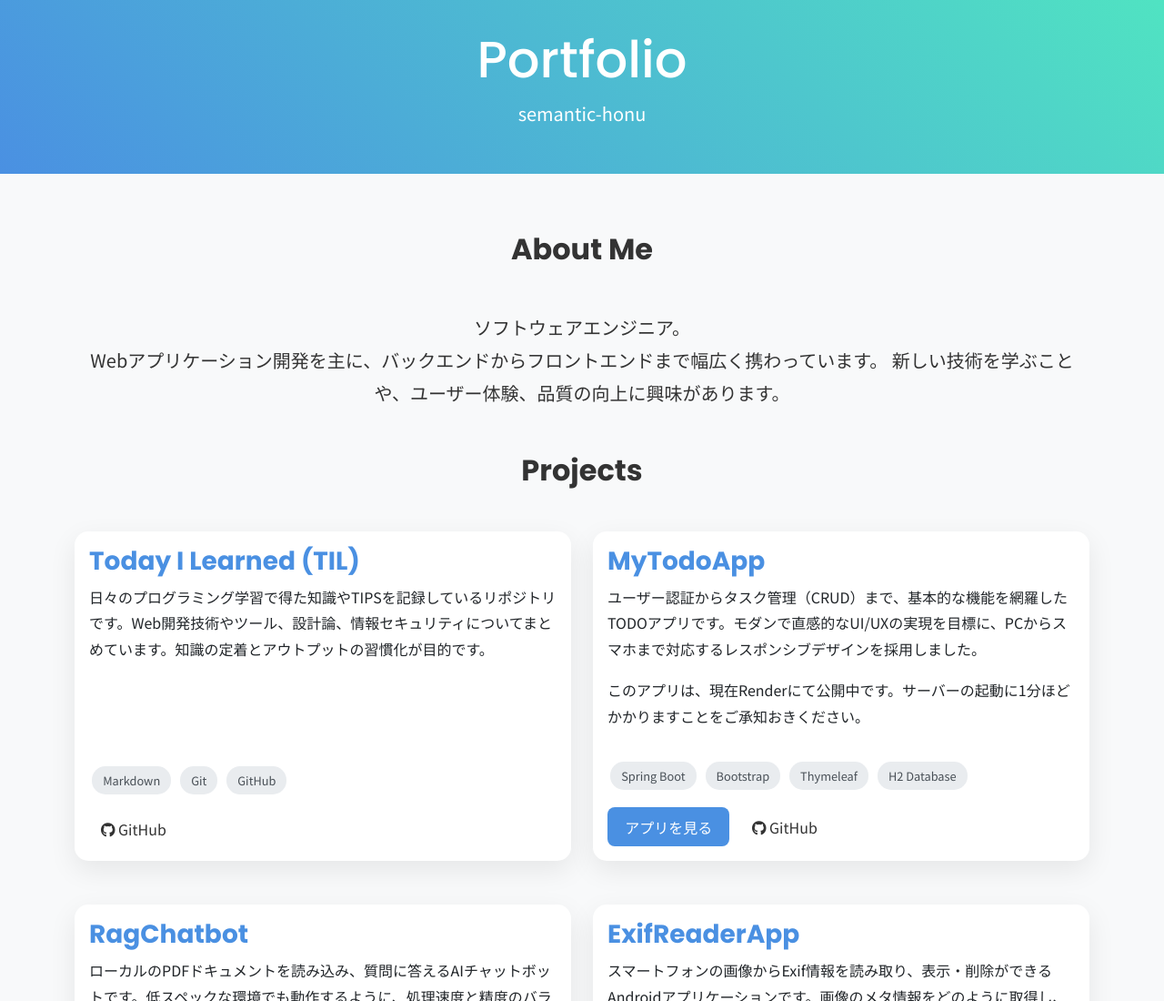
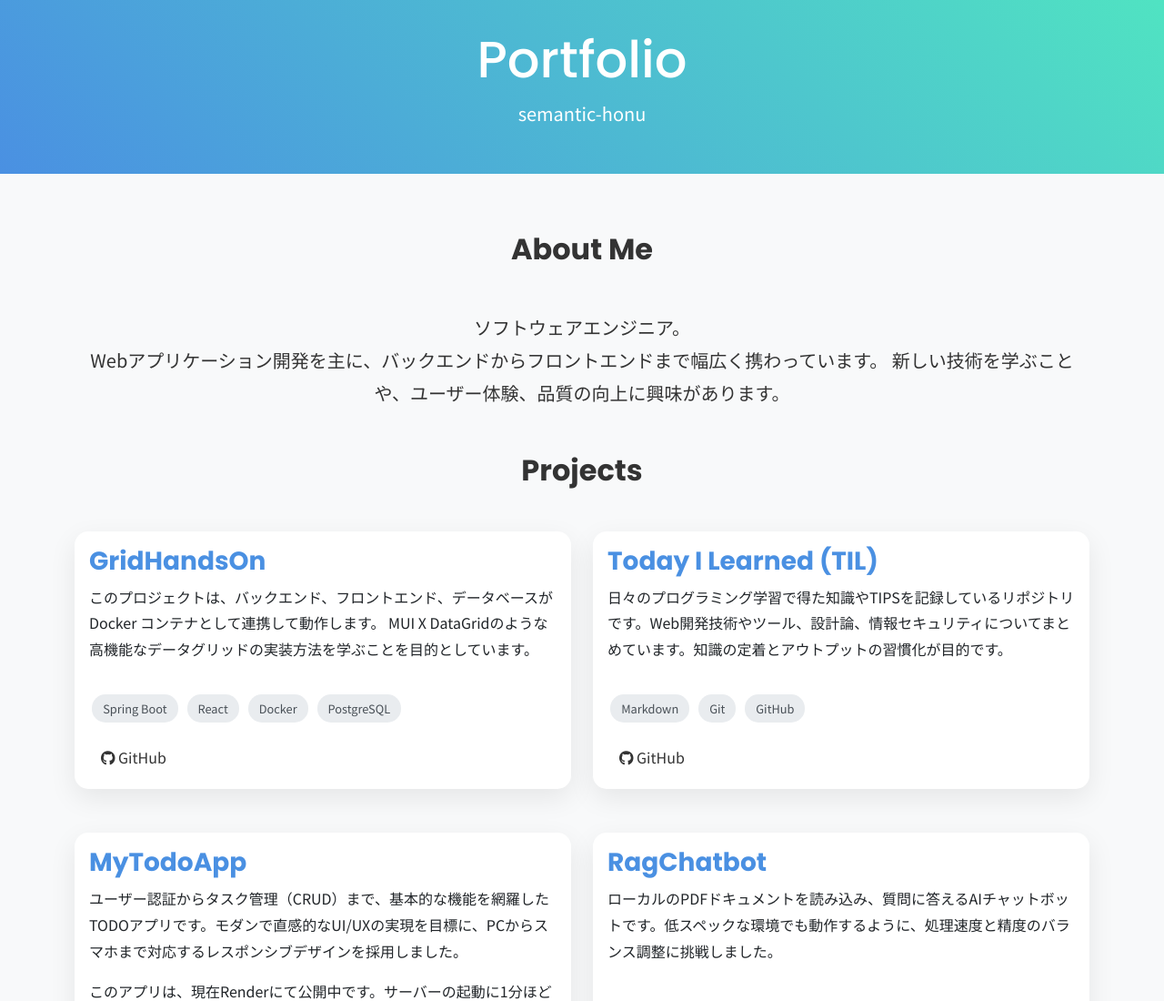
Before and after one commit to semantic-honu/semantic-honu.github.io, a plain HTML site: page index.html in a window 1280 px wide. Shown: the top 1100 px of the page at 91% size. Drawn offline with nearby package versions, Linux system fonts and the light colour scheme.

Commit message:
Add 'GridHandsOn' project details to index.html
Added a new project section for 'GridHandsOn' with details.

```diff
--- a/index.html
+++ b/index.html
@@ -145,6 +145,28 @@
     <section id="projects">
       <h2 class="section-title">Projects</h2>
       <div class="row g-4">
+        <!-- GridHandsOn -->
+        <div class="col-lg-6 mb-4">
+          <div class="card project-card">
+            <div class="card-body">
+              <h3 class="card-title">GridHandsOn</h3>
+              <p class="card-text">このプロジェクトは、バックエンド、フロントエンド、データベースが Docker コンテナとして連携して動作します。
+MUI X DataGridのような高機能なデータグリッドの実装方法を学ぶことを目的としています。</p>
+              <div>
+                <ul class="tech-tags">
+                  <li class="tag">Spring Boot</li>
+                  <li class="tag">React</li>
+                  <li class="tag">Docker</li>
+                  <li class="tag">PostgreSQL</li>
+                </ul>
+              </div>
+              <div class="mt-auto">
+                <a href="https://github.com/semantic-honu/grid-hands-on" class="btn btn-github"><i class="fab fa-github"></i> GitHub</a>
+              </div>
+            </div>
+          </div>
+        </div>
+
         <!-- プロジェクト: TIL -->
         <div class="col-lg-6 mb-4">
           <div class="card project-card">
```
